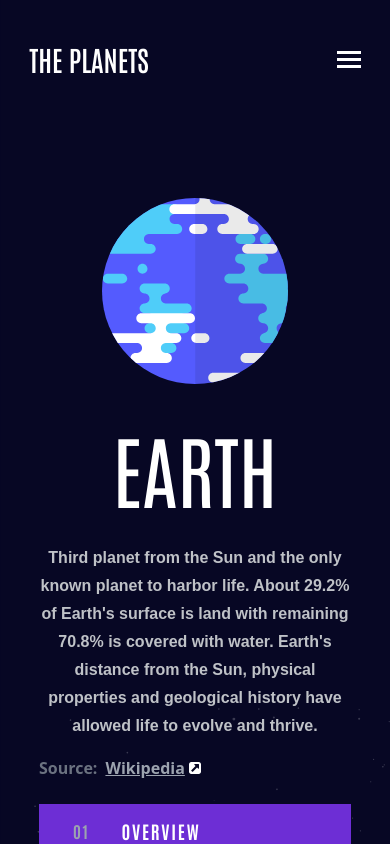
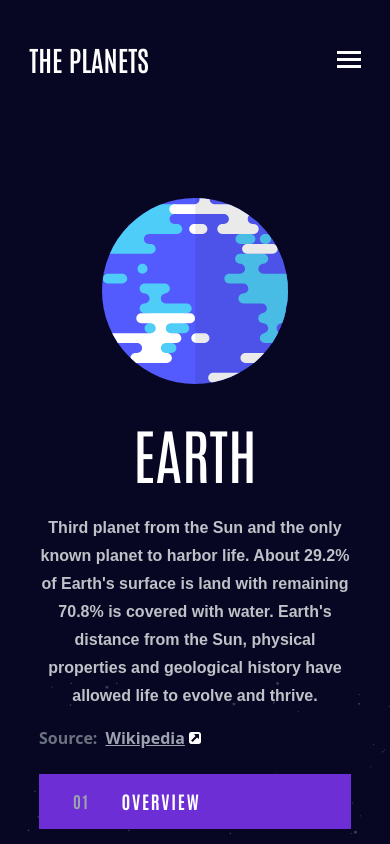
Before and after one commit to SajeedAninda/Planets-Facts, a React (Vite) app: page / in a window 390 px wide. Shown: the top 844 px of the page. Built offline with nearby package versions, Linux system fonts and the light colour scheme.

Commit message:
Made overlay image responsive

```diff
--- a/src/Components/Home/Home.jsx
+++ b/src/Components/Home/Home.jsx
@@ -73,13 +73,13 @@ const Home = ({ selectedPlanet, buttonColor }) => {
                                     <img
                                         src={overlayImage}
                                         alt="Geology Overlay"
-                                        className="absolute bottom-0 left-1/2 transform -translate-x-1/2 w-[150px]"
+                                        className="absolute -bottom-8 lg:bottom-0 left-1/2 transform -translate-x-1/2 w-[100px] lg:w-[150px]"
                                     />
                                 )}
                             </div>
 
                             <div className="textDiv w-full lg:w-[35%] text-white">
-                                <h1 className="text-[80px] text-center lg:text-left font-antonio uppercase mb-4">{planetData.name}</h1>
+                                <h1 className="text-[60px] md:text-[65px] lg:text-[80px] text-center lg:text-left font-antonio uppercase mb-4">{planetData.name}</h1>
                                 <p className="font-spartan text-center lg:text-left leading-7 text-[#bfc2c7] font-semibold mb-4">{text}</p>
                                 <span className="flex gap-2 items-center text-gray-500 font-semibold mb-4">
                                     <p>Source:</p>
```
